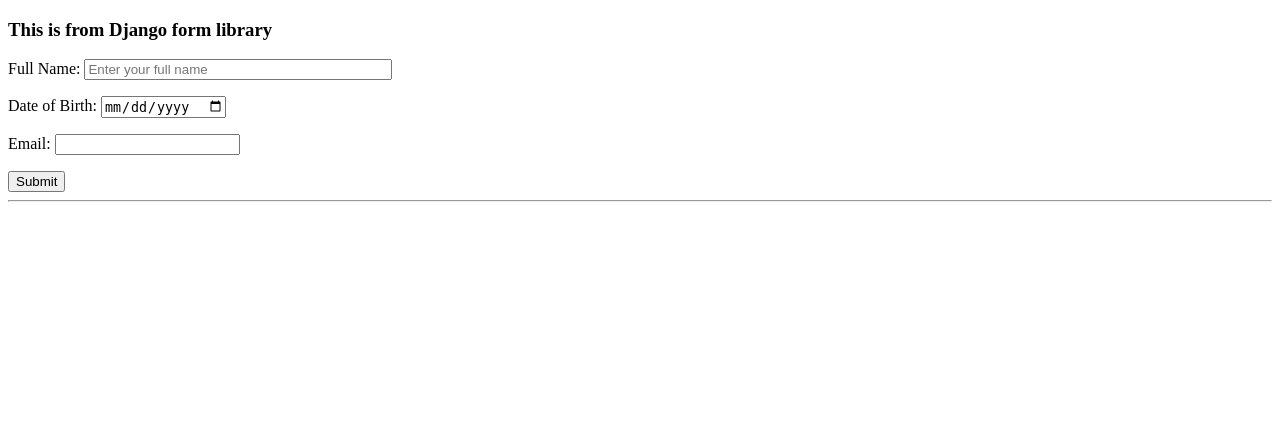
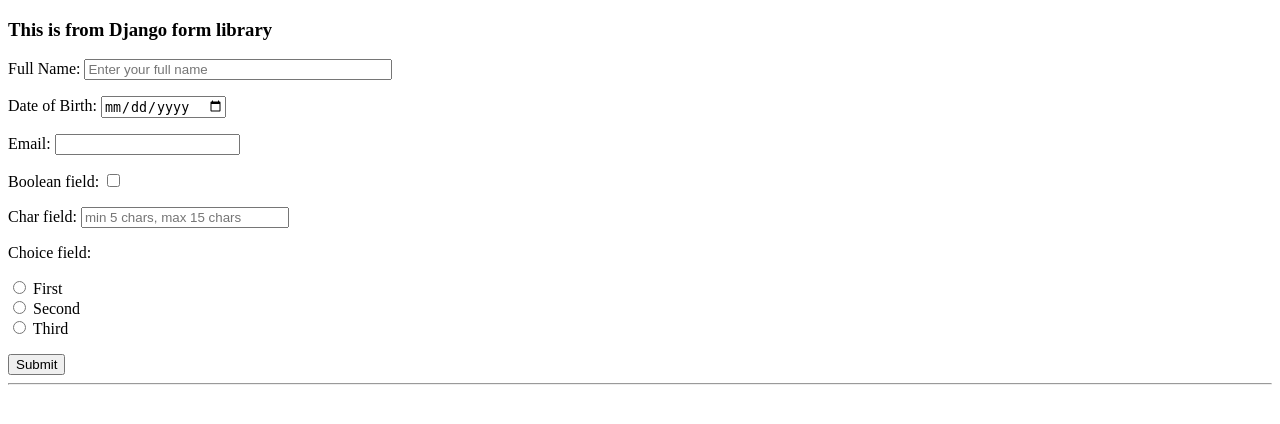
Before and after one commit to amayordomo/Second-Django-Website, a Django app: page /form/ in a window 1280 px wide. Shown: the top 424 px of the page. Run offline with Django 5.2, Linux system fonts and the light colour scheme.

Commit message:
Play with different form field types

```diff
--- a/first_app/forms_django.py
+++ b/first_app/forms_django.py
@@ -4,3 +4,8 @@
     user_name = forms.CharField(label="Full Name", widget=forms.TextInput(attrs={'placeholder':"Enter your full name", 'style': "width:300px"}))
     user_dob = forms.DateField(label="Date of Birth", widget=forms.TextInput(attrs={'type' : "date"}))
     user_email = forms.EmailField(label="Email")
+    boolean_field = forms.BooleanField(required=False)
+    char_field = forms.CharField(max_length=15, min_length=5, widget=forms.TextInput(attrs={'placeholder' : 'min 5 chars, max 15 chars', 'style' : 'width:200px'}))
+
+    choices = (('1', 'First'), ('2', 'Second'), ('3', 'Third'))
+    choice_field = forms.ChoiceField(choices=choices, widget=forms.RadioSelect)
--- a/first_app/views.py
+++ b/first_app/views.py
@@ -20,10 +20,16 @@
             user_name = new_form.cleaned_data['user_name']
             user_dob = new_form.cleaned_data['user_dob']
             user_email = new_form.cleaned_data['user_email']
+            boolean_field = new_form.cleaned_data['boolean_field']
+            char_field = new_form.cleaned_data['char_field']
+            choice_field = new_form.cleaned_data['choice_field']
 
             diction.update({'user_name' : user_name})
             diction.update({'user_dob' : user_dob})
             diction.update({'user_email' : user_email})
             diction.update({'form_submitted' : "Yes"})
+            diction.update({'boolean_field': boolean_field})
+            diction.update({'char_field': char_field})
+            diction.update({'choice_field': choice_field})
 
     return render(request, 'first_app/form.html', context=diction)
--- a/templates/first_app/form.html
+++ b/templates/first_app/form.html
@@ -15,10 +15,12 @@
     <hr>
     {% if form_submitted %}
 
-    <p>Name: {{user_name}} </p>
-    <p>DOB: {{user_dob}} </p>
-    <p>Email: {{user_email}} </p>
-
+    <p>Name: {{ user_name }} </p>
+    <p>DOB: {{ user_dob }} </p>
+    <p>Email: {{ user_email }} </p>
+    <p>Boolean: {{ boolean_field }}</p>
+    <p>Char Field: {{ char_field }}</p>
+    <p>Choice Field: {{ choice_field }}</p>
 
     {% endif %}
 </body>
```
